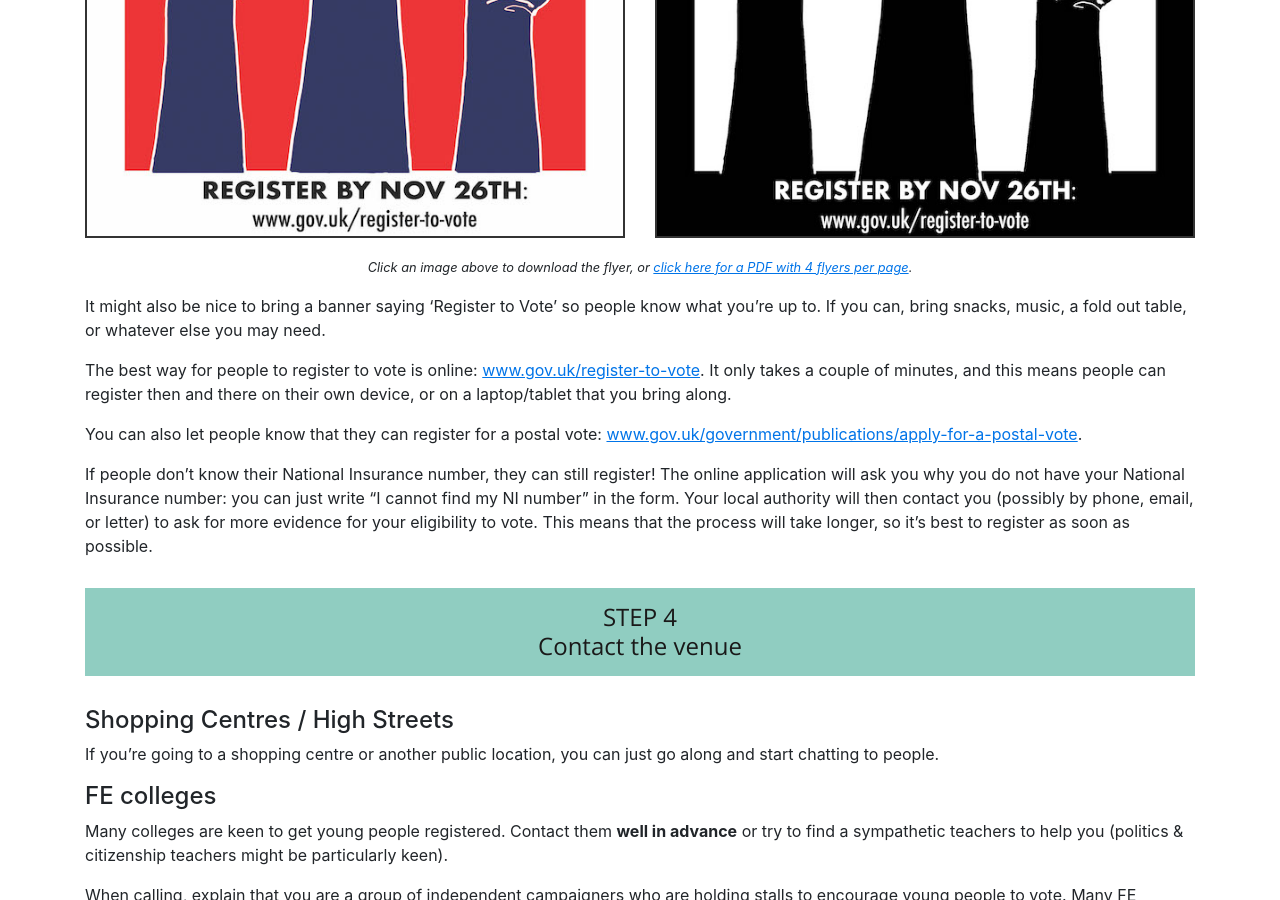
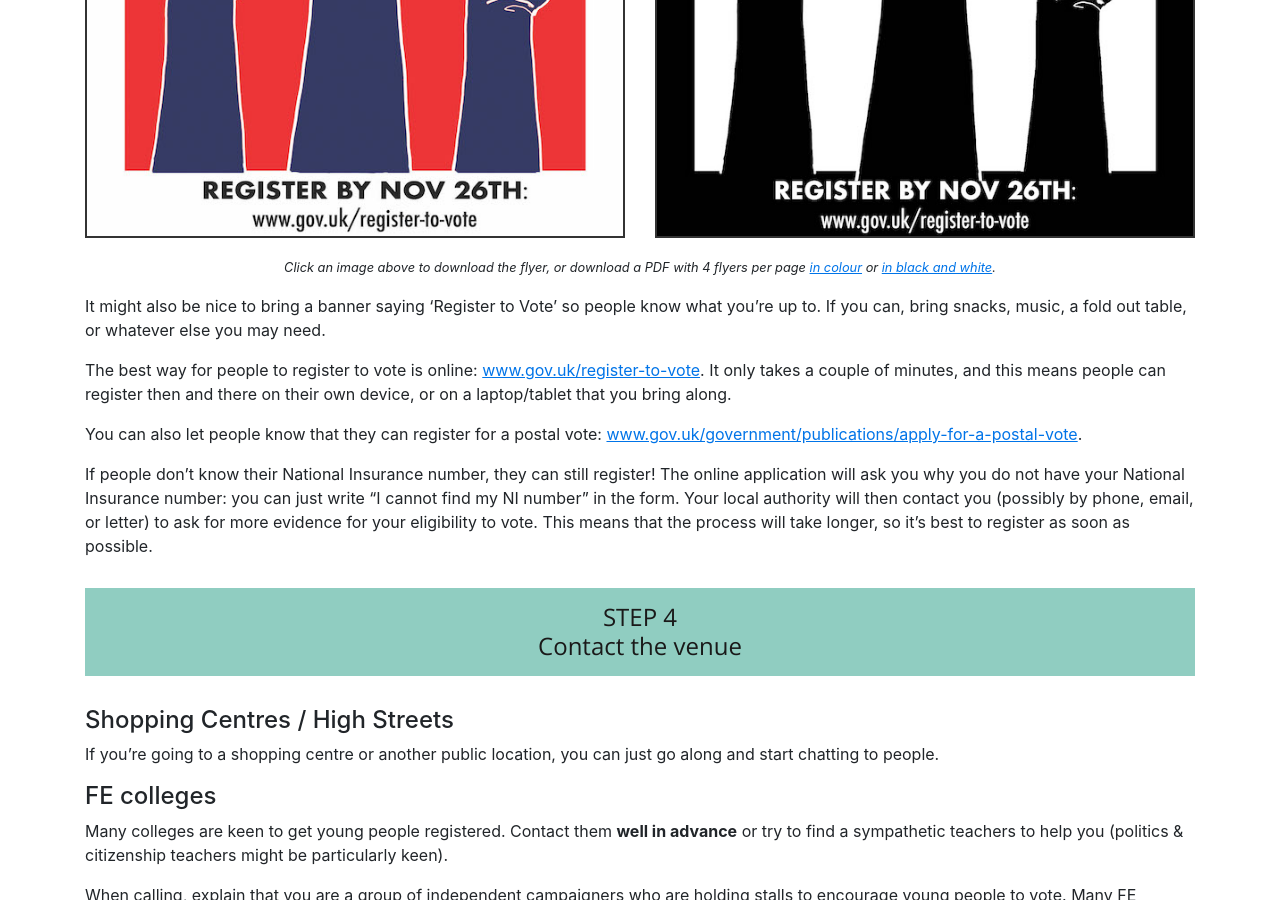
Before and after one commit to youthvoteuk/youthvoteuk2019, a Jekyll site: the page built from index.md, in a window 1280 px wide and 900 px high, scrolled down 3341 px. Built offline with Jekyll 4.4.1, drawn with Linux system fonts in a browser that asks for light colours.

Commit message:
add black and white flyers 4 to a page

```diff
--- a/index.md
+++ b/index.md
@@ -53,7 +53,7 @@ You don't need much, but we've found that flyers really help. Print some of thes
 </div>
 
 <div class="text-center mb-3">
-<small><em>Click an image above to download the flyer, or <a href="/assets/flyers/youthvote-colour.pdf" target="_blank">click here for a PDF with 4 flyers per page</a>.</em></small>
+<small><em>Click an image above to download the flyer, or download a PDF with 4 flyers per page <a href="/assets/flyers/youthvote-colour.pdf" target="_blank">in colour</a> or <a href="/assets/flyers/youthvote-black-and-white.pdf" target="_blank">in black and white</a>.</em></small>
 </div>
 
 It might also be nice to bring a banner saying 'Register to Vote' so people know what you're up to. If you can, bring snacks, music, a fold out table, or whatever else you may need.
```
Also changed, not shown: 1 other file.
